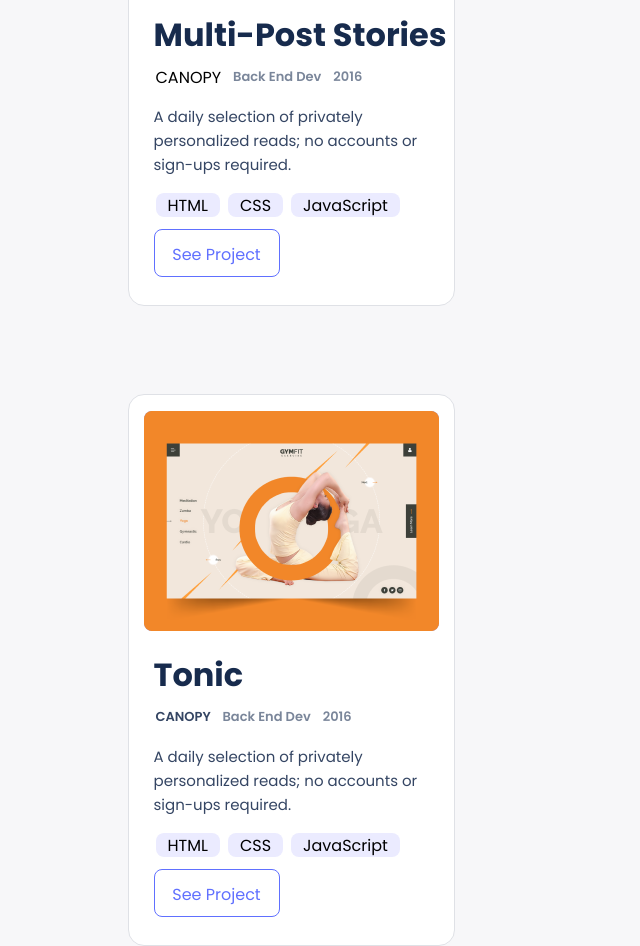
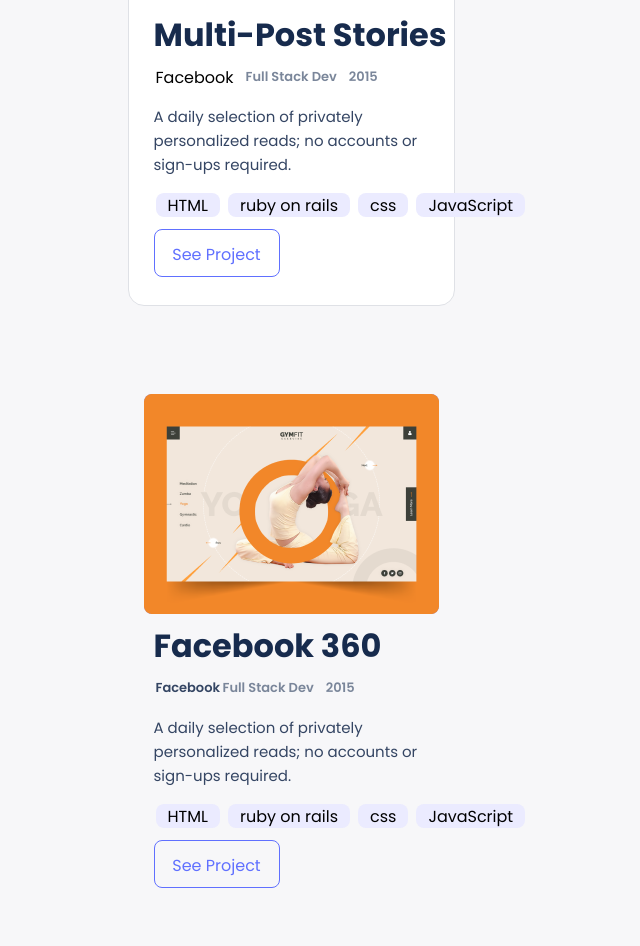
Before and after one commit to the-faizmohammad/my-portfolio, a website: page index.html in a window 1280 px wide. Shown: the part 1854-2800 px from the top of the page, without its empty margins (349-989 px from the left). Drawn offline with Linux system fonts and the light colour scheme.

Commit message:
Update index.html

```diff
--- a/index.html
+++ b/index.html
@@ -13,7 +13,14 @@
   <!--header section start-->
   <header class="toolbar">
     <div class="logo">Faiz</div>
+    <nav>
     <div class="menu-icon">&#9776;</div>
+    <ul class="nav-links">
+      <li class="nav-link">Portfolio</li>
+      <li class="nav-link">About</li>
+      <li class="nav-link">Contact</li>
+    </ul>
+    </nav>
   </header>
   <!--header section end-->
   <!--headline section starts-->
@@ -42,7 +49,7 @@
       </ul>
     </section>
     <section class="works">
-      <div class="card">
+      <div class="card-reverse">
         <div class="snap">
           <img src="./assets/Snapshoot Portfolio.png"/>
         </div>
@@ -81,9 +88,9 @@
             <div class="cardtitle"><h4>Multi-Post Stories</h4></div>
             <div class="cardlistitems">
               <ul>
-                <li><span>CANOPY</span></li>
-                <li class="lists23">Back End Dev</li>
-                <li class="lists23">2016</li>
+                <li><span>Facebook</span></li>
+                <li class="lists23">Full Stack Dev</li>
+                <li class="lists23">2015</li>
               </ul>
             </div>
           </div>
@@ -93,7 +100,8 @@
           <div class="cardul">
             <ul>
               <li>HTML</li>
-              <li>CSS</li>
+              <li>ruby on rails</li>
+              <li>css</li>
               <li>JavaScript</li>
             </ul>
           </div>
@@ -102,18 +110,18 @@
           </div>
         </div>
       </div>
-      <div class="card">
+      <div class="card-reverse">
         <div class="snap">
           <img src="./assets/Snapshoot Portfolio (2).png"/>
         </div>
         <div class="block">
           <div class="blocktexts">
-            <div class="cardtitle"><h4>Tonic</h4></div>
+            <div class="cardtitle"><h4>Facebook 360</h4></div>
             <div class="cardlistitems">
               <ul>
-                <li class="title"><span>CANOPY</span></li>
-                <li class="lists23">Back End Dev</li>
-                <li class="lists23">2016</li>
+                <li class="title"><span>Facebook</span></li>
+                <li class="lists23">Full Stack Dev</li>
+                <li class="lists23">2015</li>
               </ul>
             </div>
           </div>
@@ -123,7 +131,8 @@
           <div class="cardul">
             <ul>
               <li>HTML</li>
-              <li>CSS</li>
+              <li>ruby on rails</li>
+              <li>css</li>
               <li>JavaScript</li>
             </ul>
           </div>
@@ -138,12 +147,12 @@
         </div>
         <div class="block">
           <div class="blocktexts">
-            <div class="cardtitle"><h4>Multi-Post Stories</h4></div>
+            <div class="cardtitle"><h4>Uber Navigation</h4></div>
             <div class="cardlistitems">
               <ul>
-                <li><span>CANOPY</span></li>
-                <li class="lists23">Back End Dev</li>
-                <li class="lists23">2016</li>
+                <li><span>Uber</span></li>
+                <li class="lists23">Lead Developer</li>
+                <li class="lists23">2018</li>
               </ul>
             </div>
           </div>
@@ -153,7 +162,8 @@
           <div class="cardul">
             <ul>
               <li>HTML</li>
-              <li>CSS</li>
+              <li>ruby on rails</li>
+              <li>css</li>
               <li>JavaScript</li>
             </ul>
           </div>
```
